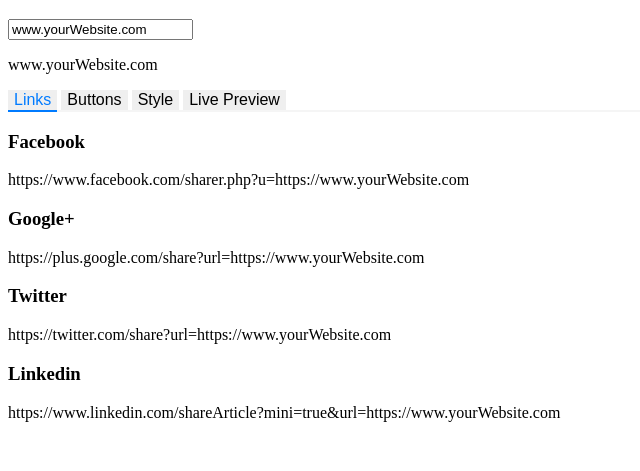
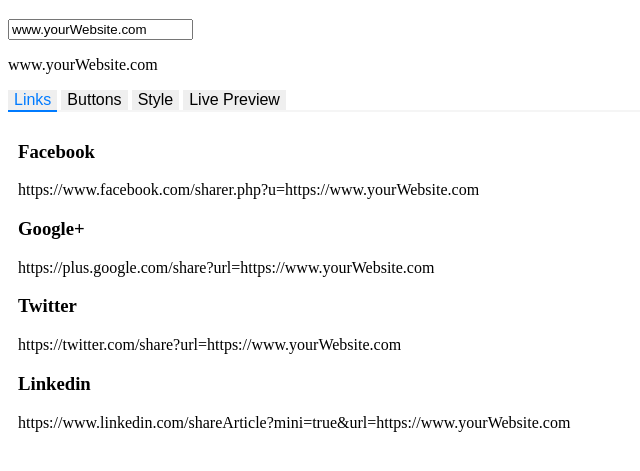
Before and after one commit to gregorlaan/SocialMediaShare, a plain HTML site: page index.html in a window 1280 px wide. Shown: the part 61-532 px from the top of the page, without its empty margins (0-640 px from the left). Drawn offline with Linux system fonts and the light colour scheme.

Commit message:
Wrap nav tabs content and give some spacing

```diff
--- a/index.html
+++ b/index.html
@@ -36,6 +36,7 @@
             </li>
         </ul>
 
+        <div class="content">
             <div id="links" v-if="selectedTab === 'links'">
                 <template v-for="base in baseUrl">
                     <h3>{{ base.name }}</h3>
@@ -59,6 +60,7 @@
                     <a v-bind:style="ButtonStyle" :href="base.url + websiteUrl">{{ base.name }}</a>
                 </template>
             </div>
+        </div>
 
         <script src="vue.min.js"></script>
         <script src="app.js"></script>
--- a/style.css
+++ b/style.css
@@ -4,6 +4,10 @@
 
 :root {
     --blue: #007bff;
+}
+
+.content {
+    padding: 10px;
 }
 
 ul#menu {
```
Lines whose indentation alone changed are shown as unchanged.
